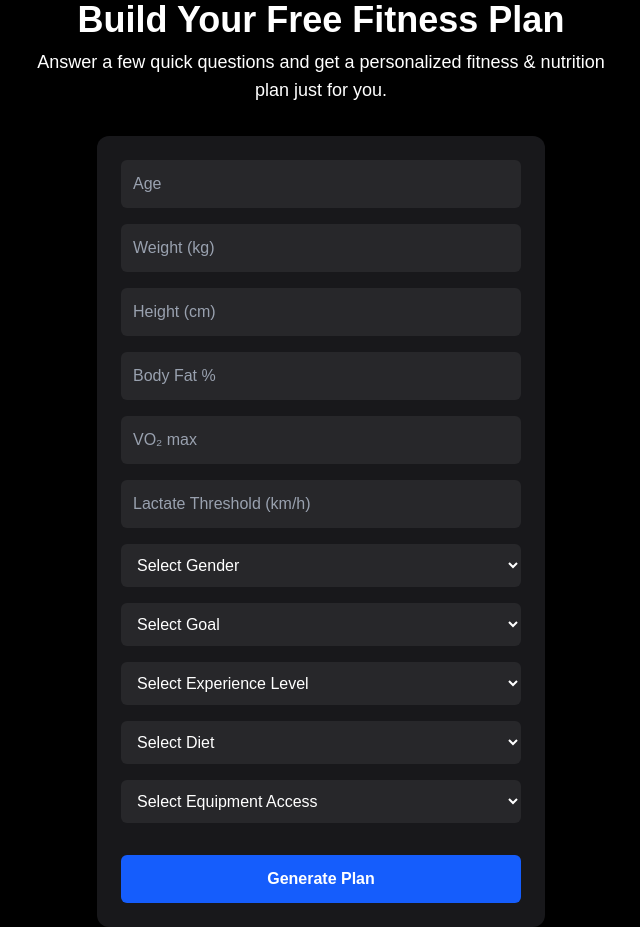
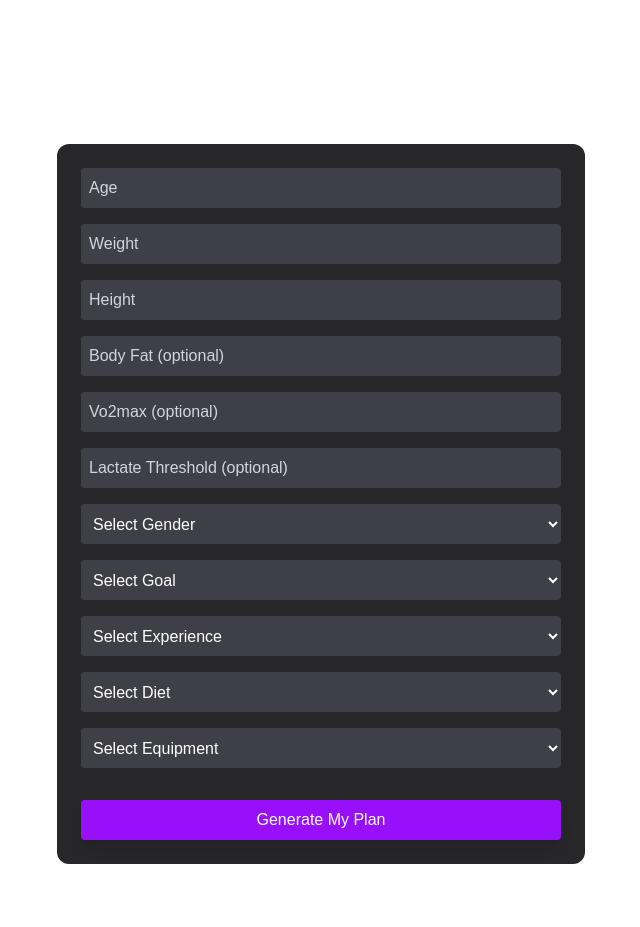
Before and after one commit to Ironkid852/customfit-ai, a Next.js app: page / in a window 1280 px wide. Shown: the whole page, without its empty margins (319-959 px from the left). After the commit the page ends 888 px from the top, so only its background shows below. Built offline with nearby package versions, Linux system fonts and the light colour scheme.

Commit message:
Update form layout on test page

```diff
--- a/components/PlanOutput.js
+++ b/components/PlanOutput.js
@@ -3,7 +3,7 @@ import React from "react";
 
 const PlanOutput = React.forwardRef(({ formData }, ref) => {
   return (
-    <div ref={ref} className="p-6 bg-white rounded shadow text-black">
+    <div id="plan-output" ref={ref} className="p-6 bg-white rounded shadow text-black">
       <h2 className="text-2xl font-bold mb-4">Your Fitness & Nutrition Plan</h2>
       {formData ? (
         <>
@@ -24,5 +24,4 @@ const PlanOutput = React.forwardRef(({ formData }, ref) => {
 });
 
 PlanOutput.displayName = "PlanOutput";
-
 export default PlanOutput;
--- a/pages/api/generate.js
+++ b/pages/api/generate.js
@@ -1,48 +1,58 @@
-export default async function handler(req, res) {
-  if (req.method !== 'POST') {
-    return res.status(405).json({ error: 'Method not allowed' });
-  }
+import html2pdf from 'html2pdf.js';
 
-  const { formData } = req.body;
+export default function Home() {
+  const handleDownloadPDF = () => {
+    const element = document.getElementById("plan-output");
+    if (!element) {
+      alert("Plan output section not found.");
+      return;
+    }
 
-  if (!formData) {
-    return res.status(400).json({ error: 'Missing form data' });
-  }
+    const opt = {
+      margin: 0.5,
+      filename: 'fitness_plan.pdf',
+      image: { type: 'jpeg', quality: 0.98 },
+      html2canvas: { scale: 2 },
+      jsPDF: { unit: 'in', format: 'letter', orientation: 'portrait' }
+    };
 
-  try {
-    const generatedPlan = `
-Your Fitness & Nutrition Plan
+    // Clone the element and replace its inner HTML with Markdown-styled content for the PDF
+    const clonedElement = element.cloneNode(true);
+    const markdownContent = `
+    ## Your Personalized Fitness & Nutrition Plan
 
-👤 Personal Metrics:
-- **Goal**: ${formData.goal}
-- **Age**: ${formData.age || 'N/A'}
-- **Weight**: ${formData.weight || 'N/A'} kg
-- **Height**: ${formData.height || 'N/A'} cm
-- **Body Fat %**: ${formData.bodyFat || 'N/A'}%
-- **VO2max**: ${formData.vo2max || 'N/A'}
-- **Lactate Threshold**: ${formData.lactateThreshold || 'N/A'}
-- **Diet Preference**: ${formData.diet || 'N/A'}
-- **Experience Level**: ${formData.experience || 'N/A'}
-- **Gender**: ${formData.gender || 'N/A'}
-- **Equipment Available**: ${formData.equipment || 'N/A'}
+    **Fitness Focus:** Strength & Fat Loss
+    **Workout Split:** 4 Days/week – Upper/Lower Split
 
-💪 Training Plan:
-Based on your profile and available equipment, your training program will include a mix of resistance training, cardiovascular conditioning, and mobility work. You will train 4–5 times per week, alternating between strength-focused sessions and endurance development.
+    ## Nutrition Guidance
+    - Target Calories: 2,100 kcal/day
+    - Protein: ~160g/day
+    - Carbs: ~180g/day
+    - Fats: ~70g/day
 
-🍎 Nutrition Plan:
-We recommend a nutrient-dense, protein-rich diet tailored to support fat loss and muscle preservation. Your calorie target will be set based on your body composition and activity level, prioritizing whole foods and hydration.
+    ## Sample Meal Ideas
+    - **Breakfast:** Greek yogurt with berries and almonds
+    - **Lunch:** Grilled chicken, quinoa, steamed broccoli
+    - **Dinner:** Baked salmon, sweet potato, green beans
+    - **Snacks:** Boiled eggs, protein shake, apple + peanut butter
 
-✅ Key Notes:
-- Include recovery strategies like sleep optimization and stress management.
-- Reassess your VO2max and thresholds every 8–12 weeks.
-- Consistency and adherence matter more than perfection.
-
-Let’s get started on your transformation journey!
+    _Want more customization, sample meals, and grocery lists? Unlock premium features!_
     `;
 
-    res.status(200).json({ plan: generatedPlan });
-  } catch (error) {
-    console.error('Error generating plan:', error);
-    res.status(500).json({ error: 'Failed to generate plan' });
-  }
+    clonedElement.innerHTML = marked.parse(markdownContent);
+    html2pdf().set(opt).from(clonedElement).save();
+  };
+
+  return (
+    <>
+      {/* existing JSX content */}
+      <button
+        onClick={handleDownloadPDF}
+        className="mt-4 px-4 py-2 bg-blue-600 text-white rounded hover:bg-blue-700"
+      >
+        Download Styled PDF
+      </button>
+      {/* rest of existing JSX content */}
+    </>
+  );
 }
--- a/pages/index.js
+++ b/pages/index.js
@@ -1,6 +1,5 @@
-import jsPDF from 'jspdf'; // Add this import at the top
-import React, { useState } from 'react';
-import PlanDisplay from '../components/PlanDisplay';
+import { useState } from 'react';
+import { jsPDF } from 'jspdf';
 
 export default function Home() {
   const [formData, setFormData] = useState({
@@ -14,139 +13,179 @@ export default function Home() {
     goal: '',
     experience: '',
     diet: '',
-    equipment: '',
+    equipment: ''
   });
-
-  const [planText, setPlanText] = useState('');
+  const [plan, setPlan] = useState('');
 
   const handleChange = (e) => {
-    const { name, value } = e.target;
-    setFormData((prevData) => ({
-      ...prevData,
-      [name]: value,
-    }));
+    setFormData({ ...formData, [e.target.name]: e.target.value });
   };
 
-  const handleSubmit = async (e) => {
-    e.preventDefault();
+  const generatePlan = () => {
+    const {
+      goal,
+      age,
+      weight,
+      height,
+      gender,
+      bodyFat,
+      vo2max,
+      lactateThreshold,
+      experience,
+      diet,
+      equipment
+    } = formData;
 
-    const response = await fetch('/api/generate', {
-      method: 'POST',
-      headers: { 'Content-Type': 'application/json' },
-      body: JSON.stringify({ formData }),
-    });
+    const calorieEstimate = weight * (
+      goal === 'Fat Loss' ? 25 :
+      goal === 'Muscle Gain' ? 35 :
+      goal === 'Endurance' || goal === 'Half-Marathon' ? 33 :
+      goal === 'Longevity' || goal === 'Healthspan' ? 28 :
+      30
+    );
 
-    const data = await response.json();
-    setPlanText(data.plan); // Assumes the API returns { plan: "<html>...</html>" }
+    const macroSplit = {
+      carbs: '40%',
+      protein: '30%',
+      fat: '30%'
+    };
+
+    const mealIdeas = `### Meal Ideas
+
+**Breakfast**
+- Greek yogurt with berries and oats
+- Scrambled eggs with spinach and whole-grain toast
+
+**Lunch**
+- Grilled chicken salad with olive oil dressing
+- Quinoa bowl with roasted veggies and tofu (vegan option)
+
+**Dinner**
+- Baked salmon with sweet potato and broccoli
+- Lentil curry with brown rice (vegan option)
+`;
+
+    const basePlan = `# Tailored Fitness Plan
+
+## Goal: ${goal}
+**Age**: ${age}
+**Weight**: ${weight} kg
+**Height**: ${height} cm
+**Gender**: ${gender}
+**Body Fat %**: ${bodyFat}
+**VO2 Max**: ${vo2max}
+**Lactate Threshold**: ${lactateThreshold}
+**Experience**: ${experience}
+**Diet**: ${diet}
+**Equipment**: ${equipment}
+
+## Training Recommendation
+- Weekly split based on goal and experience
+- 3–5 workouts per week
+- Progressive overload with compound lifts
+
+## Nutrition Guidance
+**Estimated Daily Calories**: ${calorieEstimate.toFixed(0)} kcal
+**Macro Split**: Carbs ${macroSplit.carbs}, Protein ${macroSplit.protein}, Fat ${macroSplit.fat}
+
+${mealIdeas}
+
+---
+Want more customization, sample meals, and grocery lists? Unlock premium features!
+`;
+
+    setPlan(basePlan);
   };
 
   const downloadPDF = () => {
-    const doc = new jsPDF({
-      orientation: 'portrait',
-      unit: 'mm',
-      format: 'a4',
+    const doc = new jsPDF();
+    doc.setFontSize(12);
+    const lines = plan.split('\n');
+    let y = 10;
+
+    lines.forEach((line) => {
+      const isHeader = /^#{1,6}\s/.test(line);
+      const isBold = /^\*\*.+\*\*[:：]?\s*/.test(line);
+
+      const splitLines = (isHeader || isBold)
+        ? [line]
+        : doc.splitTextToSize(line, 180);
+
+      splitLines.forEach((l) => {
+        if (y >= 280) {
+          doc.addPage();
+          y = 10;
+        }
+        doc.text(l, 10, y);
+        y += 8;
+      });
     });
 
-    const lines = doc.splitTextToSize(planText, 180); // Wrap text to fit A4 width
-    let y = 10;
+    doc.save('fitness-plan.pdf');
+  };
 
-    lines.forEach((line, index) => {
-      if (y > 280) { // Start new page if space exceeded
-        doc.addPage();
-        y = 10;
-      }
-      doc.text(line, 10, y);
-      y += 7;
-    });
-
-    doc.save('fitness_plan.pdf');
+  const textFields = ["age", "weight", "height", "bodyFat", "vo2max", "lactateThreshold"];
+  const dropdowns = {
+    gender: ['Male', 'Female', 'Other'],
+    goal: ['Fat Loss', 'Muscle Gain', 'Endurance', 'Longevity', 'Healthspan', 'Half-Marathon'],
+    experience: ['Beginner', 'Intermediate', 'Advanced'],
+    diet: ['Omnivore', 'Vegetarian', 'Vegan', 'Keto', 'Paleo', 'Mediterranean'],
+    equipment: ['None', 'Basic (dumbbells/mats)', 'Full gym access', 'Resistance Bands', 'Barbell & Plates', 'Body Weight']
   };
 
   return (
-    <div className="min-h-screen bg-black text-white flex flex-col items-center justify-center px-4">
+    <div className="p-6 max-w-xl mx-auto text-white">
       <h1 className="text-4xl font-bold mb-2 text-center">Build Your Free Fitness Plan</h1>
-      <p className="text-center text-lg mb-8 max-w-xl">
-        Answer a few quick questions and get a personalized fitness & nutrition plan just for you.
-      </p>
-      <form onSubmit={handleSubmit} className="bg-zinc-900 p-6 rounded-xl shadow-xl w-full max-w-md space-y-4">
-        {['age', 'weight', 'height', 'bodyFat', 'vo2max', 'lactateThreshold'].map((field) => (
+      <p className="text-center mb-6">Answer a few quick questions and get a personalized fitness & nutrition plan just for you.</p>
+
+      <div className="bg-zinc-800 p-6 rounded-xl space-y-4">
+        {textFields.map((field) => (
           <input
             key={field}
-            type="number"
+            type="text"
             name={field}
-            placeholder={
-              field === 'age' ? 'Age' :
-              field === 'weight' ? 'Weight (kg)' :
-              field === 'height' ? 'Height (cm)' :
-              field === 'bodyFat' ? 'Body Fat %' :
-              field === 'vo2max' ? 'VO₂ max' :
-              'Lactate Threshold (km/h)'
-            }
+            placeholder={field.charAt(0).toUpperCase() + field.slice(1).replace(/([A-Z])/g, ' $1') + (['bodyFat', 'vo2max', 'lactateThreshold'].includes(field) ? ' (optional)' : '')}
             value={formData[field]}
             onChange={handleChange}
-            className="w-full p-3 rounded-md bg-zinc-800 text-white placeholder-gray-400"
-            required
+            className="w-full text-white placeholder-gray-300 bg-zinc-700 p-2 rounded h-10"
           />
         ))}
 
-        <select name="gender" value={formData.gender} onChange={handleChange} required className="w-full p-3 rounded-md bg-zinc-800 text-white">
-          <option value="" disabled>Select Gender</option>
-          <option value="Male">Male</option>
-          <option value="Female">Female</option>
-          <option value="Other">Other</option>
-        </select>
-
-        <select name="goal" value={formData.goal} onChange={handleChange} required className="w-full p-3 rounded-md bg-zinc-800 text-white">
-          <option value="" disabled>Select Goal</option>
-          <option value="Longevity">Longevity</option>
-          <option value="Fat Loss">Fat Loss</option>
-          <option value="Muscle Gain">Muscle Gain</option>
-          <option value="Performance">Performance</option>
-          <option value="Half-Marathon">Half-Marathon</option>
-          <option value="Healthspan">Healthspan</option>
-        </select>
-
-        <select name="experience" value={formData.experience} onChange={handleChange} required className="w-full p-3 rounded-md bg-zinc-800 text-white">
-          <option value="" disabled>Select Experience Level</option>
-          <option value="Beginner">Beginner</option>
-          <option value="Intermediate">Intermediate</option>
-          <option value="Advanced">Advanced</option>
-        </select>
-
-        <select name="diet" value={formData.diet} onChange={handleChange} required className="w-full p-3 rounded-md bg-zinc-800 text-white">
-          <option value="" disabled>Select Diet</option>
-          <option value="Omnivore">Omnivore</option>
-          <option value="Vegetarian">Vegetarian</option>
-          <option value="Vegan">Vegan</option>
-          <option value="Pescatarian">Pescatarian</option>
-          <option value="Paleo">Paleo</option>
-        </select>
-
-        <select name="equipment" value={formData.equipment} onChange={handleChange} required className="w-full p-3 rounded-md bg-zinc-800 text-white">
-          <option value="" disabled>Select Equipment Access</option>
-          <option value="Full gym access">Full gym access</option>
-          <option value="Home gym">Home gym</option>
-          <option value="No equipment">No equipment</option>
-          <option value="Body weight">Body weight</option>
-        </select>
+        {Object.entries(dropdowns).map(([field, options]) => (
+          <select
+            key={field}
+            name={field}
+            value={formData[field]}
+            onChange={handleChange}
+            className="w-full text-white bg-zinc-700 p-2 rounded h-10"
+          >
+            <option value="" disabled>{`Select ${field.charAt(0).toUpperCase() + field.slice(1)}`}</option>
+            {options.map(opt => (
+              <option key={opt} value={opt}>{opt}</option>
+            ))}
+          </select>
+        ))}
 
         <button
-          type="submit"
-          className="w-full p-3 mt-4 rounded-md bg-blue-600 hover:bg-blue-700 text-white font-semibold"
+          onClick={generatePlan}
+          className="mt-4 w-full bg-purple-600 hover:bg-purple-700 text-white px-6 py-2 rounded shadow-lg transition"
         >
-          Generate Plan
+          Generate My Plan
         </button>
-      </form>
-      {planText && (
-        <div className="mt-10 w-full max-w-4xl">
-          <PlanDisplay formData={formData} planText={planText} />
+      </div>
+
+      {plan && (
+        <>
+          <div className="bg-zinc-800 p-6 mt-6 rounded whitespace-pre-wrap text-sm leading-relaxed">
+            {plan}
+          </div>
           <button
             onClick={downloadPDF}
-            className="mt-4 p-3 rounded-md bg-green-600 hover:bg-green-700 text-white font-semibold"
+            className="mt-4 w-full bg-green-600 hover:bg-green-700 text-white px-6 py-2 rounded shadow-lg transition"
           >
-            Download Plan as PDF
+            Download PDF
           </button>
-        </div>
+        </>
       )}
     </div>
   );
--- /dev/null
+++ b/pages/test.js
@@ -0,0 +1,155 @@
+import React, { useState } from "react";
+
+export default function TestPage() {
+  const [formData, setFormData] = useState({
+    age: "",
+    weight: "",
+    height: "",
+    bodyFat: 0,
+    vo2max: "",
+    lactateThreshold: "",
+    goal: "",
+    experience: "",
+    diet: "",
+    equipment: ""
+  });
+
+  const handleChange = (e) => {
+    const { name, value } = e.target;
+    setFormData((prev) => ({ ...prev, [name]: value }));
+  };
+
+  return (
+    <div className="min-h-screen bg-background p-6 text-foreground">
+      <div className="max-w-3xl mx-auto space-y-6">
+        <h1 className="text-3xl font-bold">Build Your Fitness Plan</h1>
+        <form className="space-y-4" onSubmit={(e) => e.preventDefault()}>
+          <div className="grid grid-cols-2 gap-4">
+            <div>
+              <label className="block mb-1 text-sm font-medium">Age</label>
+              <input
+                type="number"
+                name="age"
+                value={formData.age}
+                onChange={handleChange}
+                className="w-full rounded-md border px-3 py-2"
+              />
+            </div>
+            <div>
+              <label className="block mb-1 text-sm font-medium">Weight (kg)</label>
+              <input
+                type="number"
+                name="weight"
+                value={formData.weight}
+                onChange={handleChange}
+                className="w-full rounded-md border px-3 py-2"
+              />
+            </div>
+            <div>
+              <label className="block mb-1 text-sm font-medium">Height (cm)</label>
+              <input
+                type="number"
+                name="height"
+                value={formData.height}
+                onChange={handleChange}
+                className="w-full rounded-md border px-3 py-2"
+              />
+            </div>
+            <div>
+              <label className="block mb-1 text-sm font-medium">Body Fat %: {formData.bodyFat}</label>
+              <input
+                type="range"
+                name="bodyFat"
+                min="0"
+                max="100"
+                value={formData.bodyFat}
+                onChange={handleChange}
+                className="w-full"
+              />
+            </div>
+            <div>
+              <label className="block mb-1 text-sm font-medium">VO2 Max</label>
+              <input
+                type="number"
+                name="vo2max"
+                value={formData.vo2max}
+                onChange={handleChange}
+                className="w-full rounded-md border px-3 py-2"
+              />
+            </div>
+            <div>
+              <label className="block mb-1 text-sm font-medium">Lactate Threshold</label>
+              <input
+                type="number"
+                name="lactateThreshold"
+                value={formData.lactateThreshold}
+                onChange={handleChange}
+                className="w-full rounded-md border px-3 py-2"
+              />
+            </div>
+            <div>
+              <label className="block mb-1 text-sm font-medium">Fitness Goal</label>
+              <select
+                name="goal"
+                value={formData.goal}
+                onChange={handleChange}
+                className="w-full rounded-md border px-3 py-2"
+              >
+                <option value="">Select a goal</option>
+                <option value="lose_weight">Lose Weight</option>
+                <option value="build_muscle">Build Muscle</option>
+                <option value="improve_endurance">Improve Endurance</option>
+                <option value="increase_strength">Increase Strength</option>
+              </select>
+            </div>
+            <div>
+              <label className="block mb-1 text-sm font-medium">Training Experience</label>
+              <select
+                name="experience"
+                value={formData.experience}
+                onChange={handleChange}
+                className="w-full rounded-md border px-3 py-2"
+              >
+                <option value="">Select experience level</option>
+                <option value="beginner">Beginner</option>
+                <option value="intermediate">Intermediate</option>
+                <option value="advanced">Advanced</option>
+              </select>
+            </div>
+            <div>
+              <label className="block mb-1 text-sm font-medium">Diet Preference</label>
+              <select
+                name="diet"
+                value={formData.diet}
+                onChange={handleChange}
+                className="w-full rounded-md border px-3 py-2"
+              >
+                <option value="">Select diet preference</option>
+                <option value="omnivore">Omnivore</option>
+                <option value="vegetarian">Vegetarian</option>
+                <option value="vegan">Vegan</option>
+                <option value="keto">Keto</option>
+                <option value="paleo">Paleo</option>
+              </select>
+            </div>
+            <div>
+              <label className="block mb-1 text-sm font-medium">Available Equipment</label>
+              <select
+                name="equipment"
+                value={formData.equipment}
+                onChange={handleChange}
+                className="w-full rounded-md border px-3 py-2"
+              >
+                <option value="">Select equipment</option>
+                <option value="none">None</option>
+                <option value="basic">Basic (dumbbells, bands)</option>
+                <option value="full_gym">Full Gym</option>
+                <option value="outdoor">Outdoor</option>
+              </select>
+            </div>
+          </div>
+        </form>
+      </div>
+    </div>
+  );
+}
```
Also changed, not shown: eslint.config.mjs (added, +14 -0 lines), pages/markdown.js (+4 -5 lines).
